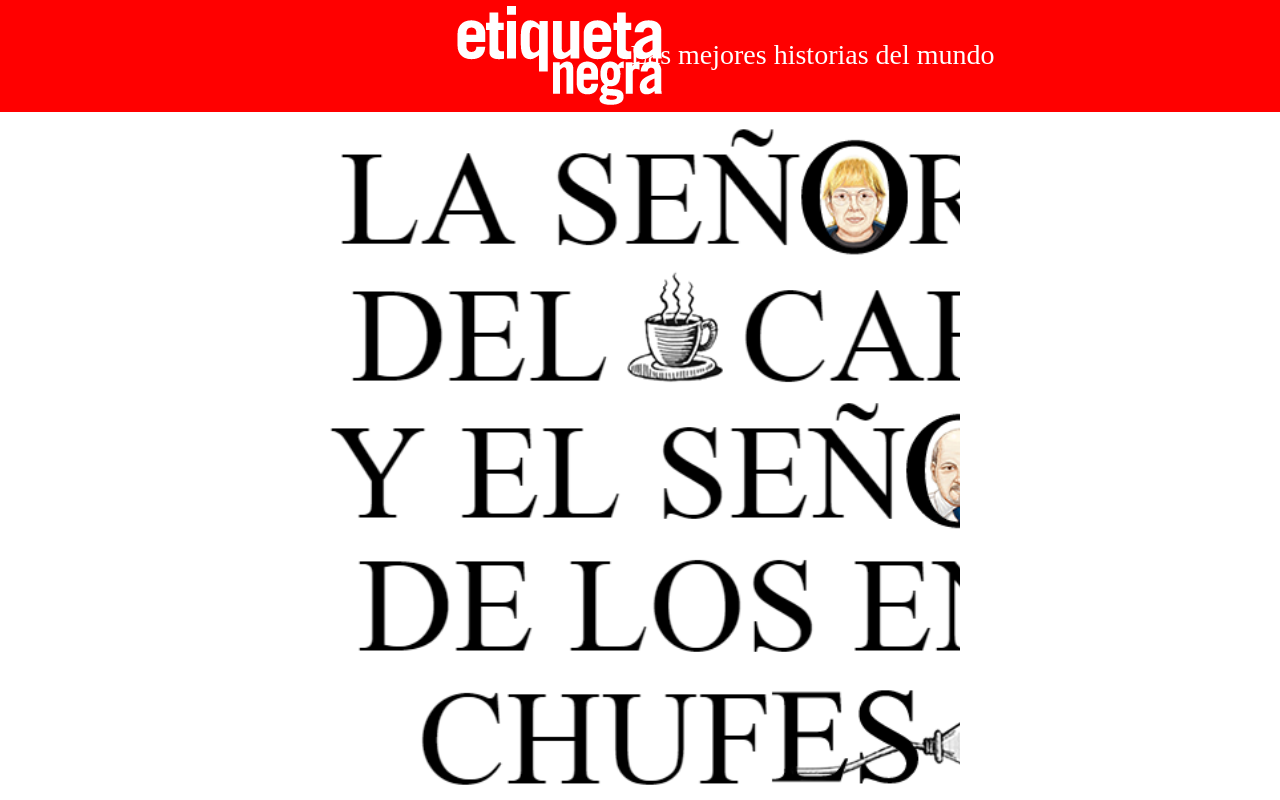
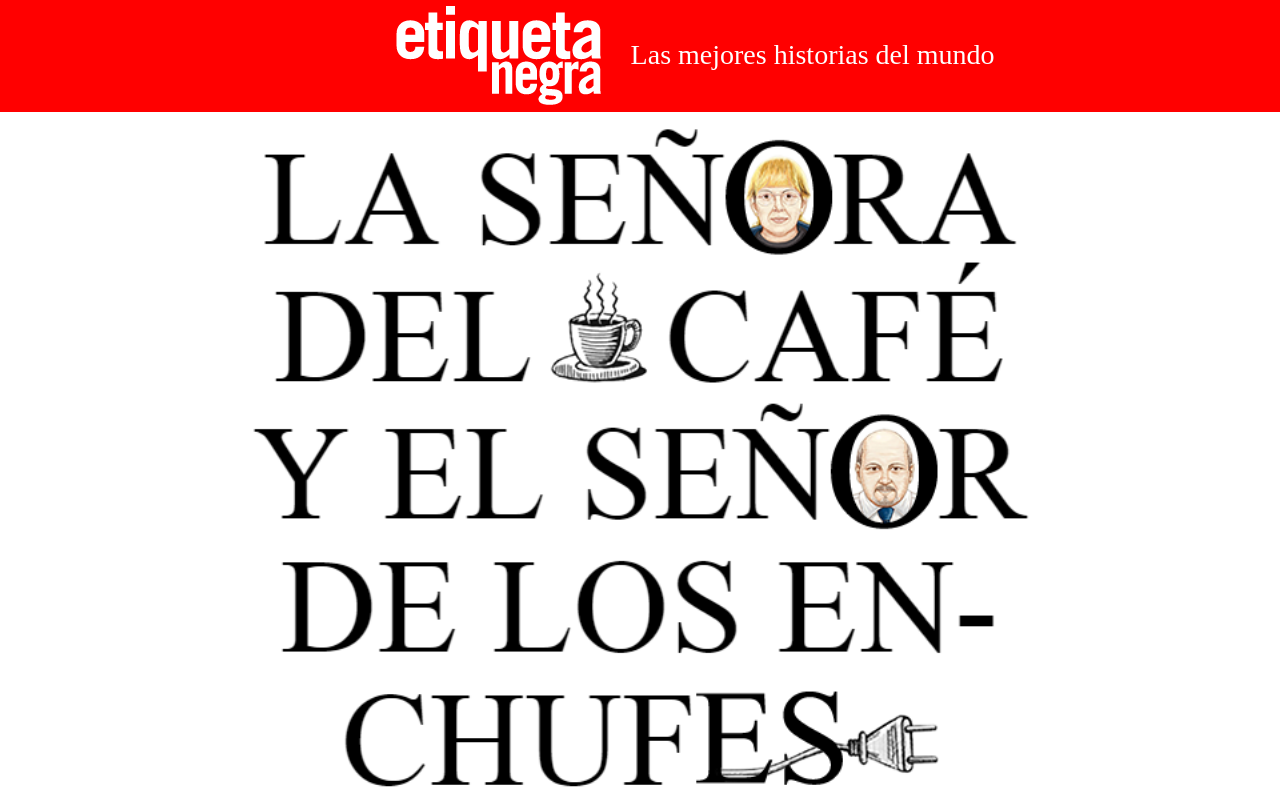
Before and after one commit to CelesteSuarez/mailing_2, a plain HTML site: page index.html in a window 1280 px wide. Shown: the top 800 px of the page. Drawn offline with nearby package versions, Linux system fonts and the light colour scheme; files whose address does not match are found by name.

```diff
--- a/stylesheets/views/_home.scss
+++ b/stylesheets/views/_home.scss
@@ -21,7 +21,7 @@
 
 .content1 {
     position: relative;
-    left: 70%;
+    left: 60%;
 }
 
 .content2 {
@@ -33,13 +33,12 @@
 
 aside.imagen {
     background-image: url(../img/banner.png);
-    width: 50%;
+    width: 62%;
     height: 690px;
     background-repeat: no-repeat;
     margin: 0 auto;
     background-size: cover;
 }
-
 
 
 img.ducati {
```
Also changed, not shown: plantillas boletin1-01.jpg (added), stylesheets/main.css, 1 other file.
